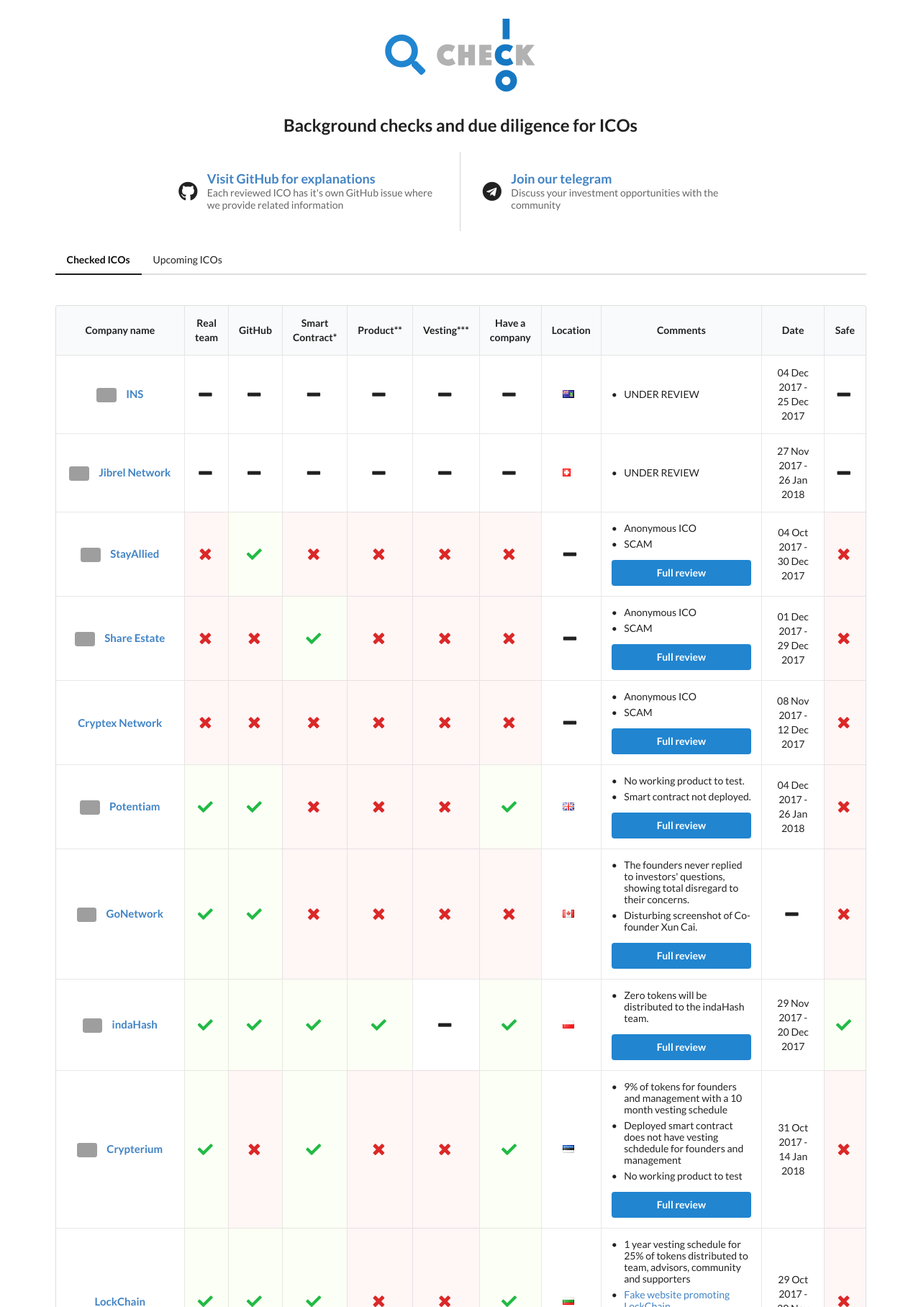
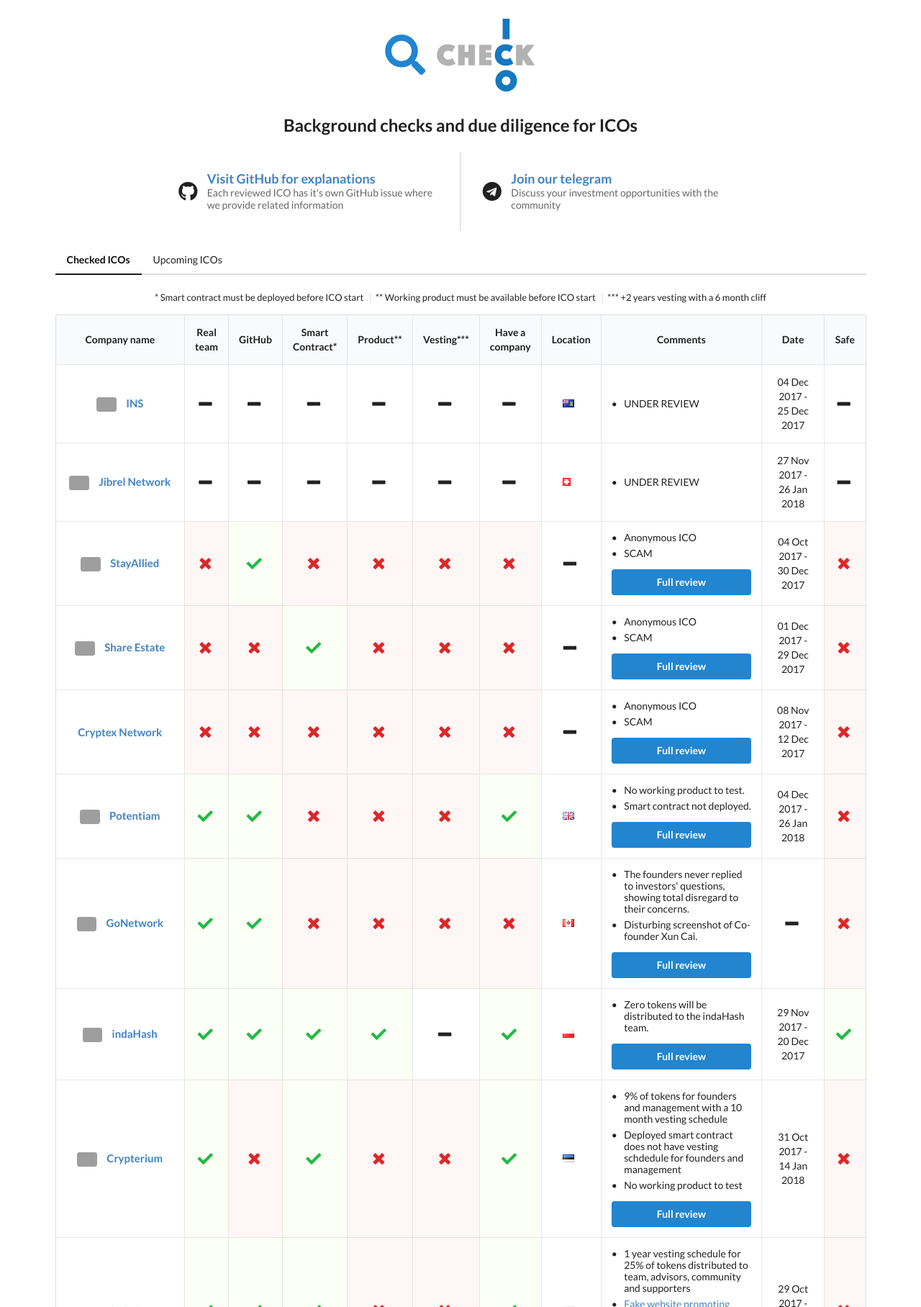
Before and after one commit to ico-check/ico-check, a Jekyll site: the page built from index.md, in a window 1280 px wide, cut to the strip 104-1920 px from the top of the page. Shown: the whole strip at 72% size. Built offline with Jekyll 4.4.1, drawn with Linux system fonts in a browser that asks for light colours; nearby versions of some CDN libraries; some of the changed text lies outside the part shown; grey boxes are pictures that could not be loaded.

Commit message:
Field explanations are moved to the top

```diff
--- a/_includes/footer.html
+++ b/_includes/footer.html
@@ -1,7 +1,6 @@
 <div class="ui inverted vertical footer segment">
   <div class="ui center aligned container">
     <div class="ui horizontal inverted small divided link list">
-
       <a class="item" href="{{ site.telegram-url }}" target="_blank">
         <i class="icon telegram"></i>
         Join our telegram channel
@@ -15,7 +14,6 @@
       <a class="item" href="/privacy-policy">
         Disclaimer &amp; Privacy policy
       </a>
-
     </div>
 
     <div class="ui inverted section divider"></div>
--- a/_layouts/home.html
+++ b/_layouts/home.html
@@ -4,7 +4,33 @@
 
 {% include tabs.html reviewed-extra-class="active" %}
 
-<div class="top-padded"></div>
+<div class="little-top-padded"></div>
+
+<div class="centered-container mobile-hidden">
+  <div class="ui horizontal small divided list">
+    <span class="item">
+      * Smart contract must be deployed before ICO start
+    </span>
+    <span class="item">
+      ** Working product must be available before ICO start
+    </span>
+    <span class="item">
+      *** +2 years vesting with a 6 month cliff
+    </span>
+  </div>
+</div>
+
+<div class="only-mobile-visible">
+  <div>
+    * Smart contract must be deployed before ICO start
+  </div>
+  <div>
+    ** Working product must be available before ICO start
+  </div>
+  <div>
+    *** +2 years vesting with a 6 month cliff
+  </div>
+</div>
 
 {% for ico in site.data.icos %}
 <table class="ui celled horizontal padded definition table only-device-visible">
@@ -79,7 +105,7 @@
 </table>
 {% endfor %}
 
-<table class="ui celled padded table mobile-hidden">
+<table class="ui celled padded table device-hidden">
   <thead>
     <tr>
       <th class="single line center aligned">Company name</th>
@@ -114,9 +140,3 @@
   {% endfor %}
   </tbody>
 </table>
-
-<div class="top-padded">
-  * Smart contract must be deployed before ICO start <br>
-  ** Working product must be available before ICO start <br>
-  *** +2 years vesting with a 6 month cliff
-</div>
--- a/_layouts/upcoming.html
+++ b/_layouts/upcoming.html
@@ -27,7 +27,7 @@
   {% endif %}
 {% endfor %}
 
-<table class="ui celled padded table mobile-hidden">
+<table class="ui celled padded table device-hidden">
   <thead>
   <tr>
     <th class="single line center aligned">Company name</th>
--- a/assets/main.scss
+++ b/assets/main.scss
@@ -93,6 +93,14 @@
   }
 }
 
+@media screen and (max-width: $max-mobile-res) {
+  .mobile-hidden {
+    visibility: hidden;
+    clear: both;
+    display: none;
+  }
+}
+
 @media screen and (min-width: $max-device-res + 1) {
   .only-device-visible {
     visibility: hidden;
@@ -108,7 +116,7 @@
 }
 
 @media screen and (max-width: $max-device-res) {
-  .mobile-hidden {
+  .device-hidden {
     visibility: hidden;
     clear: both;
     display: none;
```
